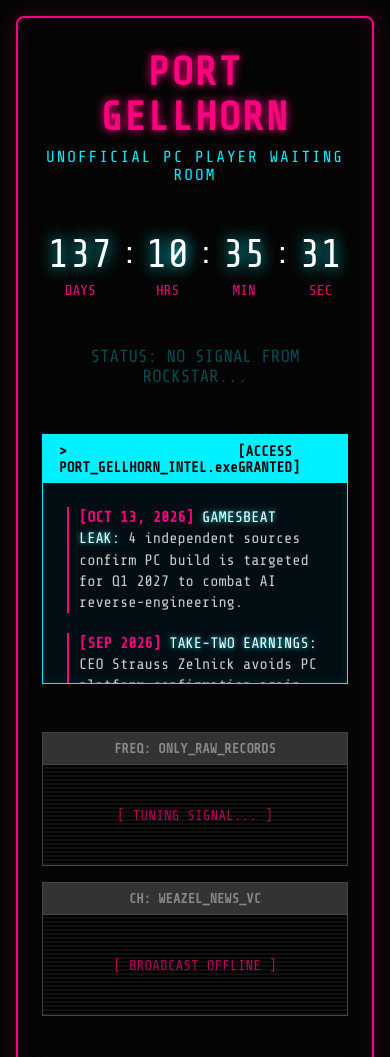
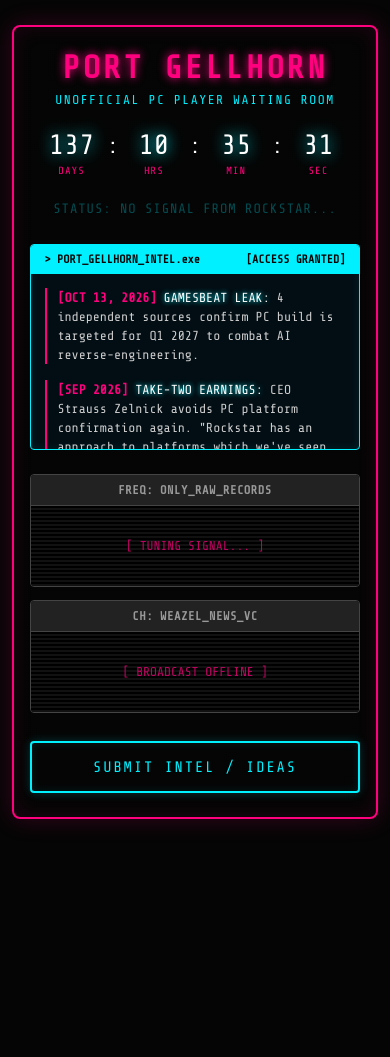
Before and after one commit to notavailablegta/portgellhorn, a plain HTML site: page waiting-room.html in a window 390 px wide. Shown: the top 1057 px of the page. After the commit the page ends 844 px from the top, so only its background shows below. Drawn offline with nearby package versions, Linux system fonts and the light colour scheme.

Commit message:
Update waiting-room.html

```diff
--- a/waiting-room.html
+++ b/waiting-room.html
@@ -22,15 +22,17 @@
             justify-content: center;
             align-items: center;
             min-height: 100vh;
-            overflow: hidden;
-            padding: 1rem;
+            min-height: 100dvh;
+            overflow-x: hidden;
+            overflow-y: auto; /* Allows vertical scrolling on mobile & smaller laptop screens */
+            padding: clamp(0.75rem, 3vw, 2.5rem);
         }
 
         .waiting-room {
             text-align: center;
             border: 2px solid #ff007f;
-            padding: 3rem 4rem;
-            box-shadow: 0 0 20px rgba(255, 0, 127, 0.2), inset 0 0 20px rgba(255, 0, 127, 0.1);
+            padding: clamp(1.5rem, 4vw, 3rem) clamp(1rem, 4vw, 3.5rem);
+            box-shadow: 0 0 25px rgba(255, 0, 127, 0.2), inset 0 0 20px rgba(255, 0, 127, 0.1);
             background: repeating-linear-gradient(
                 0deg,
                 rgba(0, 0, 0, 0.15),
@@ -38,61 +40,71 @@
                 transparent 1px,
                 transparent 2px
             ); /* CRT Scanline effect */
-            border-radius: 8px; /* Slight rounding for modern feel */
-            max-width: 100%;
+            border-radius: 8px;
+            width: 100%;
+            max-width: 760px;
+            margin: auto;
         }
 
         .title {
-            font-size: 4rem;
-            letter-spacing: 5px;
+            font-size: clamp(2rem, 7vw, 4rem);
+            letter-spacing: clamp(2px, 0.8vw, 5px);
             text-shadow: 0 0 10px #ff007f;
-            margin-bottom: 0.5rem;
+            margin-bottom: 0.4rem;
+            line-height: 1.1;
         }
 
         .subtitle {
             color: #00f0ff; /* Vice City Cyan */
-            font-size: 1.2rem;
-            letter-spacing: 2px;
-            margin-bottom: 3rem;
+            font-size: clamp(0.8rem, 2.5vw, 1.15rem);
+            letter-spacing: clamp(1px, 0.4vw, 2px);
+            margin-bottom: clamp(1.5rem, 4vw, 2.5rem);
         }
 
+        /* Always keeps Days : Hrs : Min : Sec on one clean line */
         .countdown {
             display: flex;
             justify-content: center;
             align-items: center;
-            gap: 1.5rem;
-            margin-bottom: 3rem;
-            flex-wrap: wrap; /* Allows wrapping on very small screens */
+            gap: clamp(0.35rem, 2vw, 1.5rem);
+            margin-bottom: clamp(1.5rem, 4vw, 2.5rem);
+            flex-wrap: nowrap;
         }
 
         .time-block {
             display: flex;
             flex-direction: column;
+            align-items: center;
+            min-width: clamp(48px, 14vw, 95px);
         }
 
         .time-block span:first-child {
-            font-size: 3.5rem;
+            font-size: clamp(1.75rem, 6.5vw, 3.5rem);
             color: #fff;
             text-shadow: 0 0 15px #00f0ff;
+            line-height: 1;
         }
 
         .label {
-            font-size: 0.9rem;
+            font-size: clamp(0.65rem, 2vw, 0.9rem);
             color: #ff007f;
-            margin-top: 5px;
+            margin-top: 6px;
+            letter-spacing: 1px;
         }
 
         .separator {
-            font-size: 3rem;
+            font-size: clamp(1.4rem, 5vw, 3rem);
             color: #fff;
-            padding-bottom: 1.5rem;
+            padding-bottom: clamp(1rem, 2.5vw, 1.5rem);
             animation: blink 1s infinite;
+            user-select: none;
         }
 
         .status-blinker {
             color: #00f0ff;
-            font-size: 1.1rem;
+            font-size: clamp(0.85rem, 2.5vw, 1.1rem);
             animation: blink 2s infinite;
+            letter-spacing: 1px;
         }
 
         @keyframes blink {
@@ -102,46 +114,61 @@
 
         /* Intel Terminal Styles */
         .intel-terminal {
-            margin-top: 3rem;
+            margin-top: clamp(1.75rem, 4vw, 2.5rem);
             border: 1px solid #00f0ff;
             background: rgba(0, 20, 30, 0.6);
             text-align: left;
             width: 100%;
-            max-width: 600px;
+            max-width: 620px;
             margin-left: auto;
             margin-right: auto;
             box-shadow: inset 0 0 10px rgba(0, 240, 255, 0.1);
+            border-radius: 4px;
+            overflow: hidden;
         }
 
         .terminal-header {
             background: #00f0ff;
             color: #050505;
-            padding: 0.5rem 1rem;
+            padding: 0.5rem 0.85rem;
             font-weight: bold;
             display: flex;
             justify-content: space-between;
-            font-size: 0.9rem;
+            align-items: center;
+            gap: 0.5rem;
+            font-size: clamp(0.72rem, 2.2vw, 0.9rem);
         }
 
         .terminal-body {
-            padding: 1.5rem;
-            height: 200px;
+            padding: clamp(0.9rem, 3vw, 1.4rem);
+            height: 190px;
             overflow-y: auto;
             scrollbar-width: thin;
             scrollbar-color: #ff007f #050505;
+        }
+
+        .terminal-body::-webkit-scrollbar {
+            width: 6px;
+        }
+        .terminal-body::-webkit-scrollbar-track {
+            background: #050505;
+        }
+        .terminal-body::-webkit-scrollbar-thumb {
+            background-color: #ff007f;
+            border-radius: 3px;
         }
 
         .leak-list {
             list-style-type: none;
             display: flex;
             flex-direction: column;
-            gap: 1.2rem;
+            gap: 1rem;
         }
 
         .leak-list li {
-            font-size: 0.95rem;
+            font-size: clamp(0.82rem, 2.3vw, 0.95rem);
             color: #ccc;
-            line-height: 1.4;
+            line-height: 1.45;
             border-left: 2px solid #ff007f;
             padding-left: 10px;
         }
@@ -158,39 +185,42 @@
 
         /* Network Modules (Radio & TV Shells) */
         .network-modules {
-            display: flex;
-            justify-content: center;
-            gap: 2rem;
-            margin-top: 3rem;
+            display: grid;
+            grid-template-columns: repeat(2, 1fr);
+            gap: clamp(0.85rem, 3vw, 1.75rem);
+            margin-top: clamp(1.5rem, 4vw, 2.5rem);
             width: 100%;
-            max-width: 600px;
+            max-width: 620px;
             margin-left: auto;
             margin-right: auto;
         }
 
         .module-box {
-            flex: 1;
             border: 1px solid #444;
             background: rgba(0, 0, 0, 0.8);
             text-align: center;
             display: flex;
             flex-direction: column;
+            border-radius: 4px;
+            overflow: hidden;
         }
 
         .module-box.offline .module-header {
-            background: #333;
-            color: #888;
+            background: #222;
+            color: #999;
             padding: 0.5rem;
-            font-size: 0.85rem;
+            font-size: clamp(0.75rem, 2vw, 0.85rem);
             font-weight: bold;
             border-bottom: 1px solid #444;
+            letter-spacing: 0.5px;
         }
 
         .module-box.offline .module-screen {
-            height: 100px;
+            height: clamp(80px, 15vw, 100px);
             display: flex;
             justify-content: center;
             align-items: center;
+            padding: 0.5rem;
             background: repeating-linear-gradient(
                 0deg,
                 #111,
@@ -202,71 +232,53 @@
 
         .tuning-text {
             color: #ff007f;
-            font-size: 0.9rem;
+            font-size: clamp(0.8rem, 2.2vw, 0.9rem);
             opacity: 0.5;
             animation: pulse 2s infinite;
         }
 
         @keyframes pulse {
             0%, 100% { opacity: 0.2; }
-            50% { opacity: 0.7; }
+            50% { opacity: 0.75; }
         }
 
         /* Submit Idea Button */
         .action-section {
-            margin-top: 3rem;
+            margin-top: clamp(1.75rem, 4vw, 2.5rem);
         }
 
         .submit-btn {
+            display: inline-block;
             background: transparent;
             color: #00f0ff;
             border: 2px solid #00f0ff;
-            padding: 1rem 2rem;
-            font-size: 1.2rem;
+            padding: 0.95rem 2rem;
+            font-size: clamp(0.95rem, 2.5vw, 1.15rem);
             font-family: 'Share Tech Mono', monospace;
             cursor: pointer;
             text-transform: uppercase;
             letter-spacing: 2px;
-            transition: all 0.3s ease;
+            transition: all 0.25s ease;
             box-shadow: 0 0 10px rgba(0, 240, 255, 0.2), inset 0 0 10px rgba(0, 240, 255, 0.1);
+            border-radius: 4px;
+            width: 100%;
+            max-width: 620px;
         }
 
-        .submit-btn:hover {
+        .submit-btn:hover,
+        .submit-btn:active {
             background: #00f0ff;
             color: #050505;
             box-shadow: 0 0 20px rgba(0, 240, 255, 0.6);
         }
 
-        /* Mobile Responsiveness */
-        @media (max-width: 768px) {
-            .waiting-room {
-                padding: 2rem 1.5rem;
+        /* Mobile Breakpoint Adjustments */
+        @media (max-width: 600px) {
+            .network-modules {
+                grid-template-columns: 1fr;
             }
-            .title {
-                font-size: 2.5rem;
-                letter-spacing: 2px;
-            }
-            .subtitle {
-                font-size: 1rem;
-            }
-            .time-block span:first-child {
-                font-size: 2.5rem;
-            }
-            .separator {
-                font-size: 2rem;
-                gap: 0.5rem;
-            }
-            .countdown {
-                gap: 0.5rem;
-            }
-            .network-modules {
-                flex-direction: column;
-                gap: 1rem;
-            }
-            .submit-btn {
-                width: 100%;
-                font-size: 1rem;
-                padding: 1rem;
+            .terminal-body {
+                height: 175px;
             }
         }
     </style>
@@ -304,7 +316,7 @@
             <!-- The Leak Trail Terminal -->
             <div class="intel-terminal">
                 <div class="terminal-header">
-                    <span>> PORT_GELLHORN_INTEL.exe</span>
+                    <span>&gt; PORT_GELLHORN_INTEL.exe</span>
                     <span>[ACCESS GRANTED]</span>
                 </div>
                 <div class="terminal-body">
@@ -336,8 +348,8 @@
 
             <!-- Submit Button -->
             <div class="action-section">
-                <!-- For now, it reloads the page. Later we can link this to a form or chat box -->
-                <button class="submit-btn" onclick="window.location.reload();">SUBMIT INTEL / IDEAS</button>
+                <!-- Change '/' to your form filename (e.g., '/index.html' or '/submit.html') if you want it to link back -->
+                <button class="submit-btn" onclick="window.location.href='/';">SUBMIT INTEL / IDEAS</button>
             </div>
 
         </div>
@@ -357,8 +369,9 @@
                 document.getElementById("hours").innerText = "00";
                 document.getElementById("mins").innerText = "00";
                 document.getElementById("secs").innerText = "00";
-                document.querySelector(".status-blinker").innerText = "STATUS: SIGNAL INTERCEPTED. GAME UNLOCKED.";
-                document.querySelector(".status-blinker").style.color = "#ff007f";
+                const statusEl = document.querySelector(".status-blinker");
+                statusEl.innerText = "STATUS: SIGNAL INTERCEPTED. GAME UNLOCKED.";
+                statusEl.style.color = "#ff007f";
                 return;
             }
 
```
